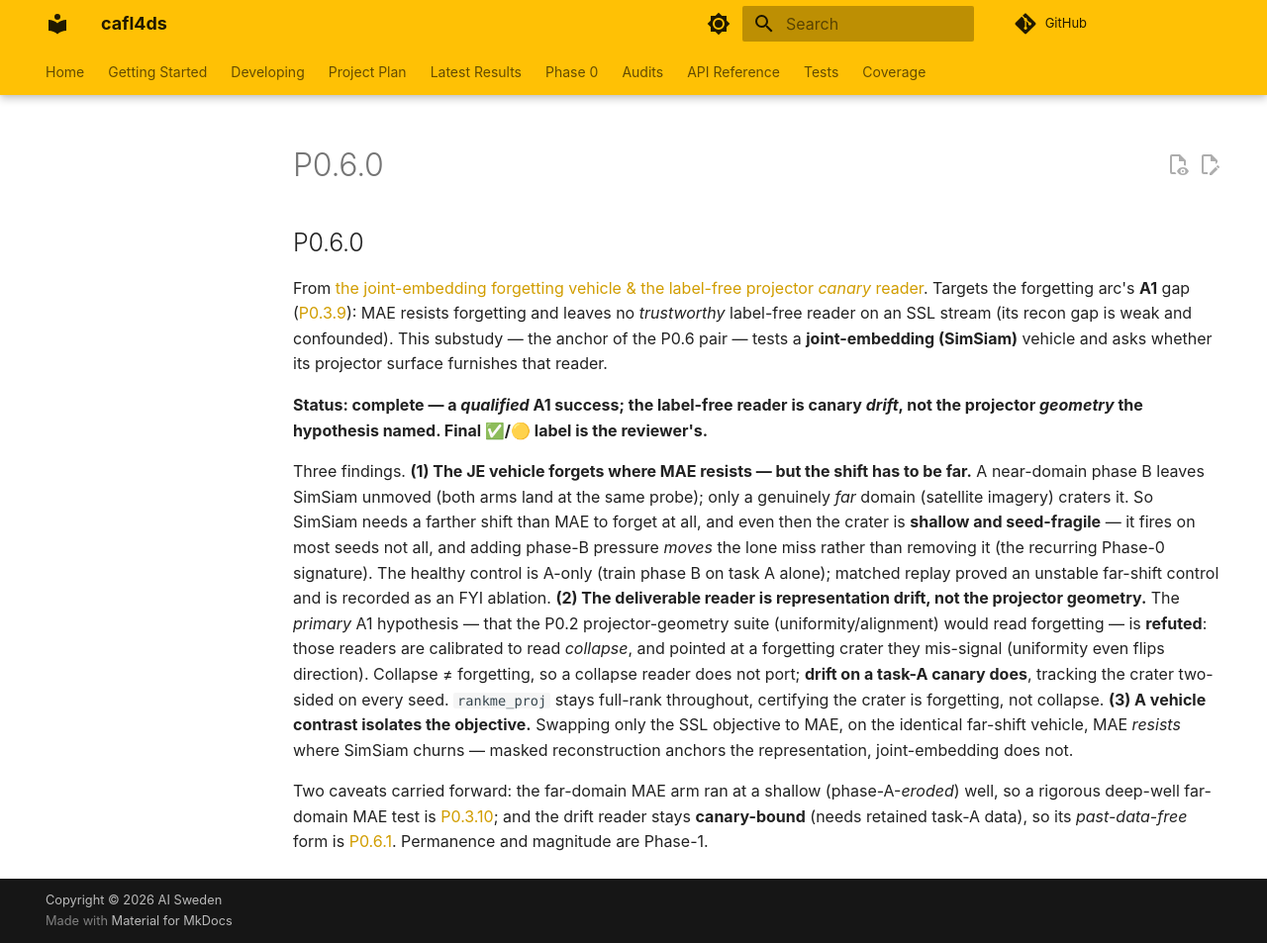
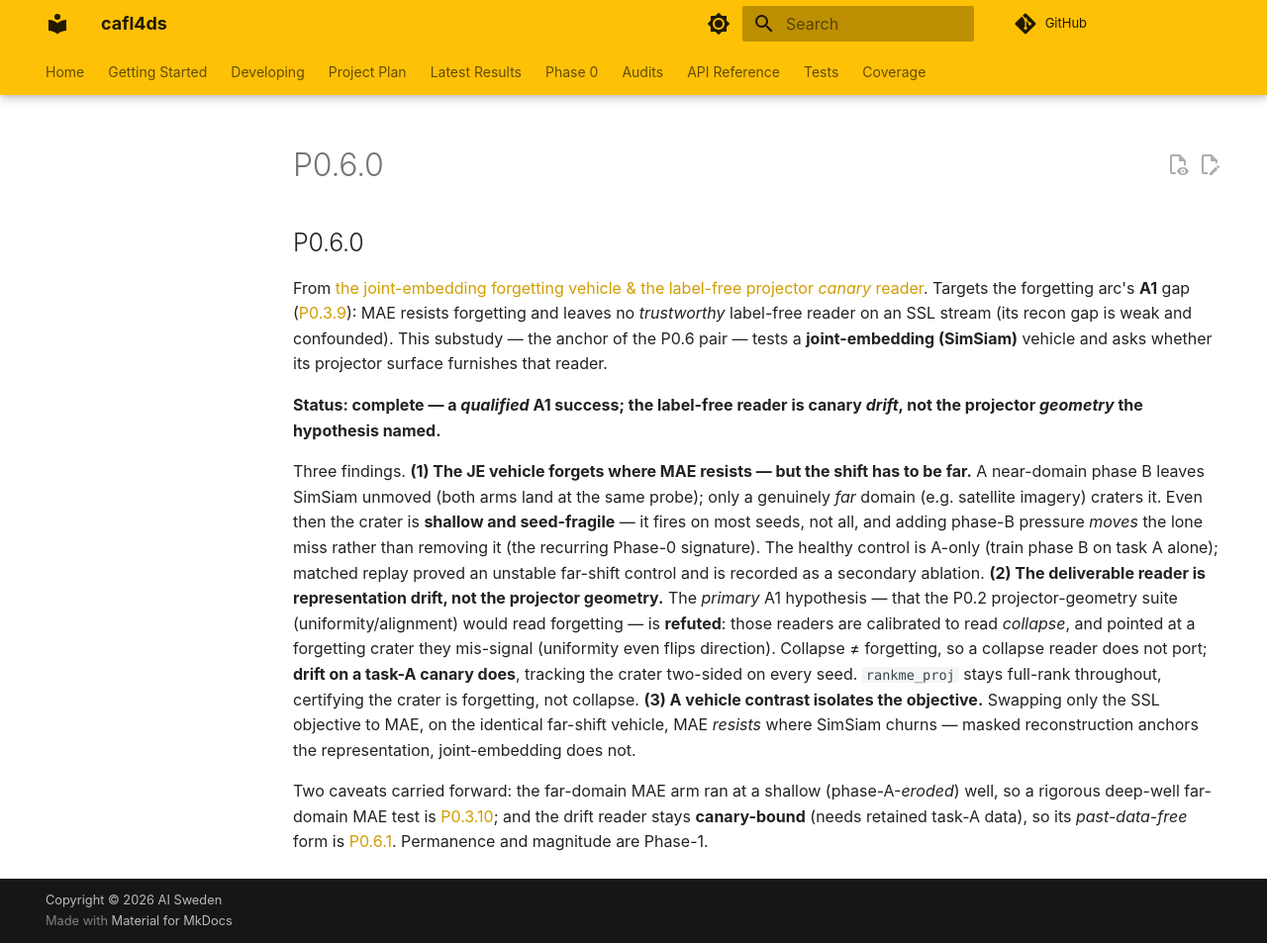
Before and after one commit to aidotse/cafl4ds, an MkDocs documentation site: the page built from docs/experiments/latest-results/P0.6.0.md, in a window 1280 px wide and 953 px high. Shown: the whole window at 99% size. Built offline with MkDocs 1.6.1 and Material for MkDocs 9.7.7, drawn with Linux system fonts in a browser that asks for light colours; comment, search, counter and statistics services are not loaded.

Commit message:
feat: P0.6 review

```diff
--- a/docs/experiments/latest-results/P0.6.0.md
+++ b/docs/experiments/latest-results/P0.6.0.md
@@ -6,21 +6,21 @@ reader on an SSL stream (its recon gap is weak and confounded). This substudy
 **joint-embedding (SimSiam)** vehicle and asks whether its projector surface furnishes that reader.
 
 **Status: complete — a *qualified* A1 success; the label-free reader is canary *drift*, not the projector *geometry* the
-hypothesis named. Final ✅/🟡 label is the reviewer's.**
+hypothesis named.**
 
 Three findings. **(1) The JE vehicle forgets where MAE resists — but the shift has to be far.** A near-domain phase B
-leaves SimSiam unmoved (both arms land at the same probe); only a genuinely *far* domain (satellite imagery) craters it.
-So SimSiam needs a farther shift than MAE to forget at all, and even then the crater is **shallow and seed-fragile** —
-it fires on most seeds not all, and adding phase-B pressure *moves* the lone miss rather than removing it (the recurring
-Phase-0 signature). The healthy control is A-only (train phase B on task A alone); matched replay proved an unstable
-far-shift control and is recorded as an FYI ablation. **(2) The deliverable reader is representation drift, not the
-projector geometry.** The *primary* A1 hypothesis — that the P0.2 projector-geometry suite (uniformity/alignment) would
-read forgetting — is **refuted**: those readers are calibrated to read *collapse*, and pointed at a forgetting crater
-they mis-signal (uniformity even flips direction). Collapse ≠ forgetting, so a collapse reader does not port; **drift on
-a task-A canary does**, tracking the crater two-sided on every seed. `rankme_proj` stays full-rank throughout,
-certifying the crater is forgetting, not collapse. **(3) A vehicle contrast isolates the objective.** Swapping only the
-SSL objective to MAE, on the identical far-shift vehicle, MAE *resists* where SimSiam churns — masked reconstruction
-anchors the representation, joint-embedding does not.
+leaves SimSiam unmoved (both arms land at the same probe); only a genuinely *far* domain (e.g. satellite imagery)
+craters it. Even then the crater is **shallow and seed-fragile** — it fires on most seeds, not all, and adding phase-B
+pressure *moves* the lone miss rather than removing it (the recurring Phase-0 signature). The healthy control is A-only
+(train phase B on task A alone); matched replay proved an unstable far-shift control and is recorded as a secondary
+ablation. **(2) The deliverable reader is representation drift, not the projector geometry.** The *primary* A1
+hypothesis — that the P0.2 projector-geometry suite (uniformity/alignment) would read forgetting — is **refuted**: those
+readers are calibrated to read *collapse*, and pointed at a forgetting crater they mis-signal (uniformity even flips
+direction). Collapse ≠ forgetting, so a collapse reader does not port; **drift on a task-A canary does**, tracking the
+crater two-sided on every seed. `rankme_proj` stays full-rank throughout, certifying the crater is forgetting, not
+collapse. **(3) A vehicle contrast isolates the objective.** Swapping only the SSL objective to MAE, on the identical
+far-shift vehicle, MAE *resists* where SimSiam churns — masked reconstruction anchors the representation,
+joint-embedding does not.
 
 Two caveats carried forward: the far-domain MAE arm ran at a shallow (phase-A-*eroded*) well, so a rigorous deep-well
 far-domain MAE test is [P0.3.10](phase0/P0.3.10.md); and the drift reader stays **canary-bound** (needs retained task-A
```
Also changed, not shown: docs/experiments/latest-results/P0.6.1.md (+1 -1 lines), docs/experiments/phase0/P0.6.0.md (+13 -24 lines), docs/experiments/phase0/P0.6.1.md (+5 -12 lines), docs/experiments/phase0/index.md (+1 -1 lines).
